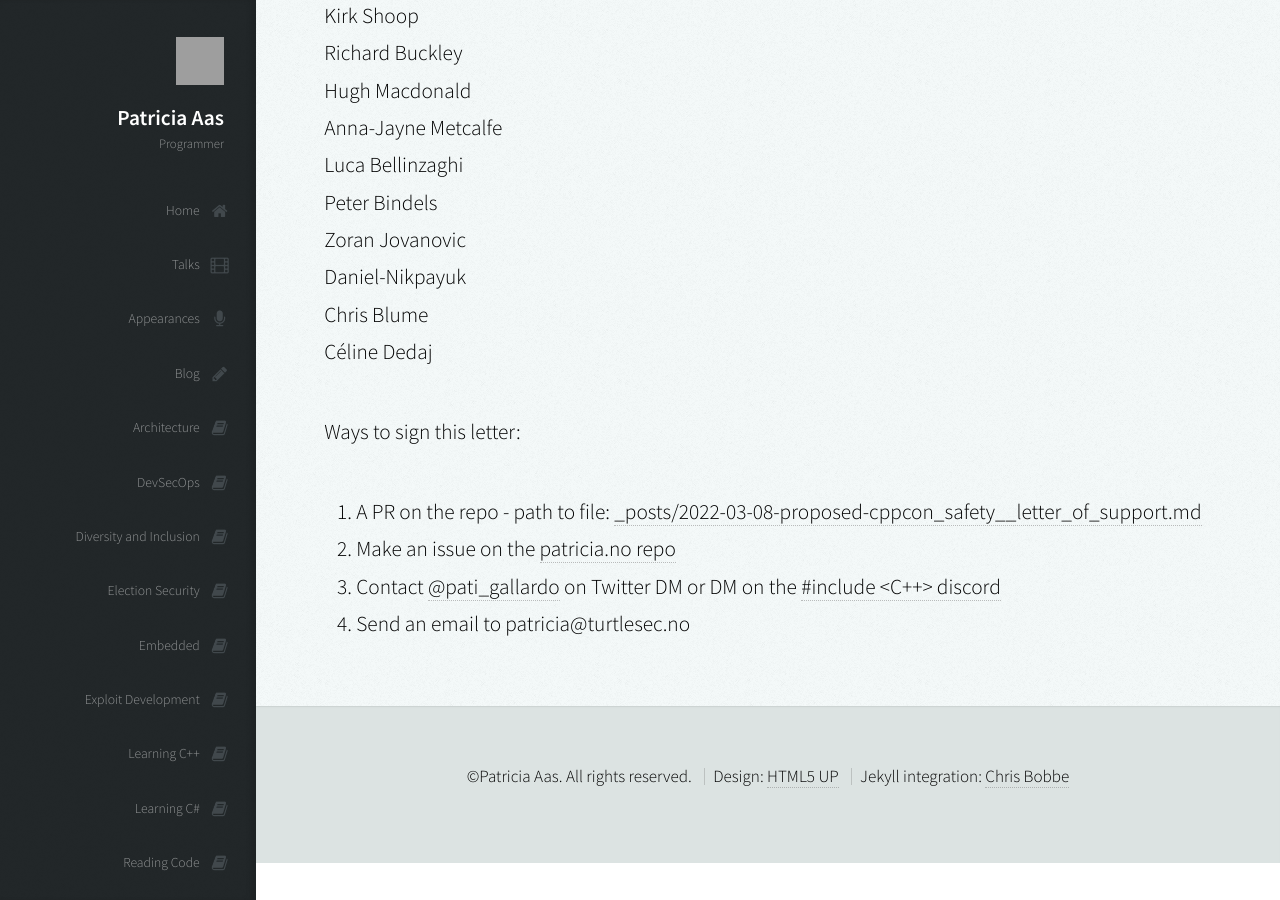
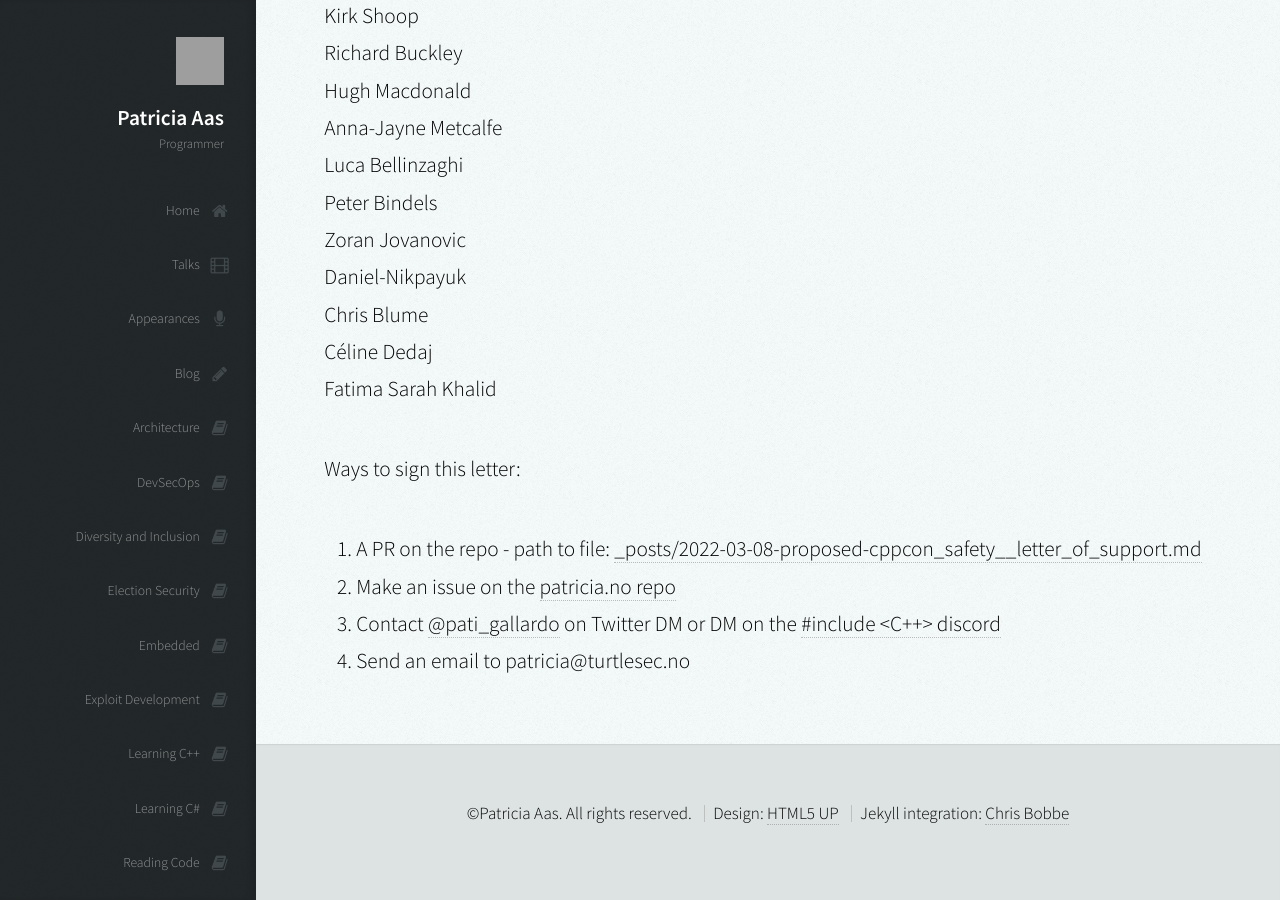
Before and after one commit to patricia-gallardo/patricia-gallardo.github.io, a Jekyll site: the page built from _posts/2022-03-08-proposed-cppcon_safety__letter_of_support.md, in a window 1280 px wide and 900 px high, scrolled down 3805 px. Built offline with Jekyll 4.4.1, drawn with Linux system fonts in a browser that asks for light colours; nearby versions of some CDN libraries; grey boxes are pictures that could not be loaded.

Commit message:
sign the letter of support

```diff
--- a/_posts/2022-03-08-proposed-cppcon_safety__letter_of_support.md
+++ b/_posts/2022-03-08-proposed-cppcon_safety__letter_of_support.md
@@ -110,6 +110,7 @@ Zoran Jovanovic <br>
 Daniel-Nikpayuk <br>
 Chris Blume <br>
 Céline Dedaj <br>
+Fatima Sarah Khalid <br>
 
 
 Ways to sign this letter:
```
